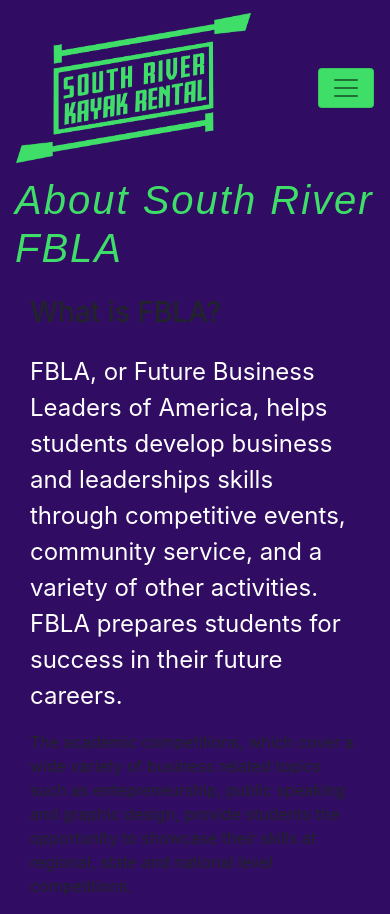
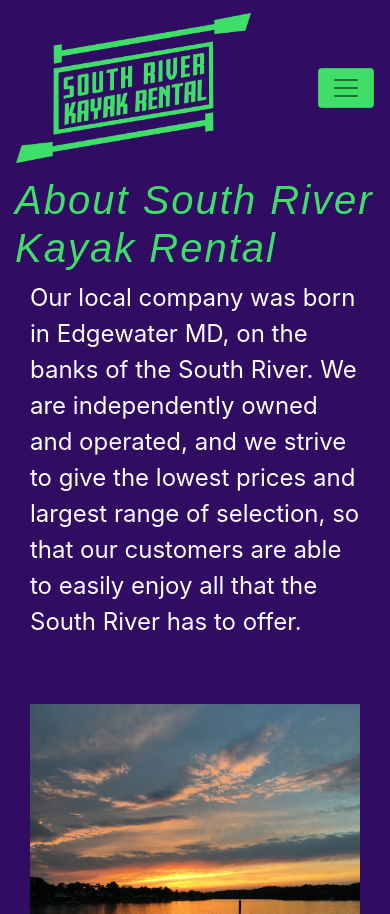
Before and after one commit to TylerK4832/srkr, a Flask app: page /about in a window 390 px wide. Shown: the top 914 px of the page. Run offline with Flask 2, Linux system fonts and the light colour scheme; some libraries are stand-ins or nearby versions; some web fonts are replaced; grey boxes are pictures that could not be loaded.

Commit message:
Finished about.html

```diff
--- a/application.py
+++ b/application.py
@@ -1,3 +1,4 @@
+
 import os
 from flask import Flask, render_template
 
--- a/static/stylesheet.css
+++ b/static/stylesheet.css
@@ -53,3 +53,13 @@
   font-size: 24px;
   color: white;
 }
+
+.homepage-subheader{
+  color: #3ede69;
+  font-size: 30px;
+  font-family: fresno, sans-serif;
+  font-weight: 400;
+  font-style: normal;
+  letter-spacing: 2px;
+  font-style: italic;
+}
--- a/templates/about.html
+++ b/templates/about.html
@@ -8,36 +8,28 @@
 
 {% block main %}
 
-<h1 class="homepage-header">About South River FBLA</h1>
+<h1 class="homepage-header">About South River Kayak Rental</h1>
 
       <div class="container">
           <div class="row">
-              <div class="col-xs-12 col-md-8">
-                  <h3 class="py-3">What is FBLA?</h3>
+              <div class="col-xs-12 col-lg-8 mb-5">
                   <p class="homepage-text">
-                      FBLA, or Future Business Leaders of America, helps students develop business and leaderships skills through
-                      competitive events, community service, and a variety of other activities. FBLA prepares students for success
-                      in their future careers.
-                  </p>
-                  <p>
-                      The academic competitions, which cover a wide variety of business related topics such as entepreneurship, public
-                      speaking and graphic design, provide students the opportunity to showcase their skills at regional, state and
-                      national level competitions.
+                      Our local company was born in Edgewater MD, on the banks of the South River. We are
+                      independently owned and operated, and we strive to give the lowest prices and largest
+                      range of selection, so that our customers are able to easily enjoy all that the South
+                      River has to offer.
                   </p>
               </div>
-              <div class="col-xs-12 col-md-4">
-                  <img src="static/chapter-hands-up.jpg" class="img-fluid" alt="Chapter Pride!">
+              <div class="col-xs-12 col-lg-4 mb-5">
+                  <img src="static/images/about/southriversunset.JPG" class="img-fluid" alt="Sunset on the South River">
               </div>
           </div>
           <div class="row">
               <div class="col">
-                  <h3 class="py-3">Our Chapter</h3>
-                  <p class="pb-4">
-                      New to South River High School this year, our FBLA chapter quickly became the largest club in the school with
-                      over 100 registered members. Our advisors, Mr. Kahler and Mr. Madsen along with our team of officers are dedicated
-                      to helping our members to prepare for college and beyond, as well as develop leadership and teamwork skills
-                      essential to success in the business world. We meet every Friday first block of nest in Mr. Kahler's room, C120.
-                      Come and join us!
+                  <p class="pb-4 homepage-text">
+                      South River Kayak Rental is open 7 days a week from April to October. We offer modes of aquatic
+                      transportation to fit any need: you can choose from a variety of kayaks, paddleboards or canoes.
+                       Rent for an hour, a day, or up to one week. We also offer delivery to your house or local marina!
                   </p>
               </div>
           </div>
```
Also changed, not shown: static/images/about/southriversunset.JPG (added).
